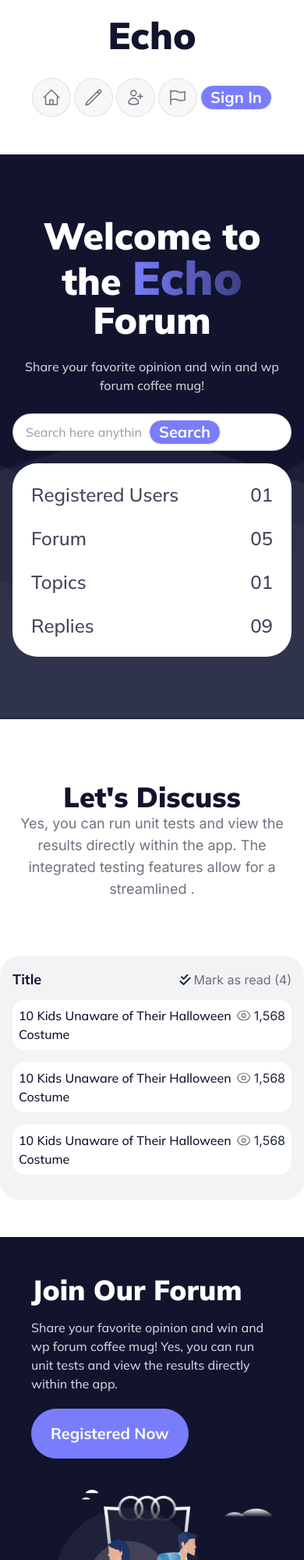
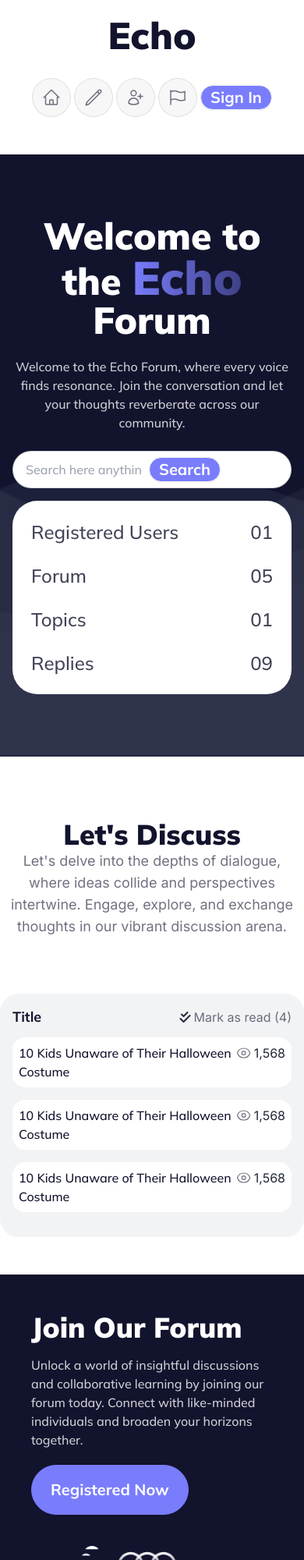
Before and after one commit to Shahriar-Hossain-Alvi/echo-forum, a plain HTML site: page index.html in a window 390 px wide. Shown: the top 2000 px of the page at 78% size. Drawn offline with nearby package versions, Linux system fonts and the light colour scheme; no server answers.

Commit message:
replaced dummy texts

```diff
--- a/index.html
+++ b/index.html
@@ -85,9 +85,9 @@
                     <h1 class="text-5xl lg:text-6xl font-black text-white">Welcome to the <span
                             class="font-black text-6xl bg-clip-text text-transparent bg-gradient-to-r from-[#797DFC] to-[#797DFC6E]">Echo</span>
                         Forum</h1>
-                    <p class="py-6 text-base lg:text-xl font-medium text-[#FFFFFFCC]">Share your favorite opinion and
-                        win and wp
-                        forum coffee mug!</p>
+                    <p class="py-6 text-base lg:text-xl font-medium text-[#FFFFFFCC]">Welcome to the Echo Forum, where
+                        every voice finds resonance. Join the conversation and let your thoughts reverberate across our
+                        community.</p>
                     <label class="input input-bordered flex items-center gap-2 rounded-full">
                         <input id="search-field" type="text" class="w-[150px] lg:grow text-[#03071280] font-medium"
                             placeholder="Search here anything" />
@@ -122,9 +122,9 @@
         <section id="discuss">
             <div class="text-center w-full px-3 lg:px-0 lg:w-3/5 mx-auto mb-12">
                 <h2 class="text-4xl font-black text-[#12132D]">Let's Discuss</h2>
-                <p class="text-lg font-inter text-[#12132D99]">Yes, you can run unit tests and view the results directly
-                    within the app. The integrated testing
-                    features allow for a streamlined .</p>
+                <p class="text-lg font-inter text-[#12132D99]">Let's delve into the depths of dialogue, where ideas
+                    collide and perspectives intertwine. Engage, explore, and exchange thoughts in our vibrant
+                    discussion arena.</p>
             </div>
             <!-- spinner2 -->
             <div class="mx-auto container mt-8 text-center" id="spinner2">
@@ -200,10 +200,9 @@
                 <div class="hero-content flex-col lg:flex-row">
                     <div class="pb-6 lg:pb-0">
                         <h1 class="mb-4 text-4xl lg:text-5xl font-black text-white">Join Our Forum</h1>
-                        <p class="mb-5 text-base lg:text-lg font-medium text-[#FFFFFFCC]">Share your favorite opinion
-                            and win and wp
-                            forum coffee mug! Yes, you can run
-                            unit tests and view the results directly within the app.</p>
+                        <p class="mb-5 text-base lg:text-lg font-medium text-[#FFFFFFCC]">Unlock a world of insightful
+                            discussions and collaborative learning by joining our forum today. Connect with like-minded
+                            individuals and broaden your horizons together.</p>
                         <button
                             class="btn btn-lg bg-[#797DFC] border border-[#797DFC] text-white rounded-full text-center text-xl font-bold hover:border hover:border-[#797DFC] hover:bg-white hover:text-[#797DFC]">Registered
                             Now</button>
@@ -221,8 +220,8 @@
         <section class="mb-24 px-4">
             <div class="text-center w-full px-3 lg:px-0 lg:w-3/5 mx-auto mb-12">
                 <h2 class="text-4xl font-black text-[#12132D]">Latest Posts</h2>
-                <p class="text-lg font-inter text-[#12132D99]">Yes, you can run unit tests and view the results directly
-                    within the app. The integrated testing features allow for a streamlined.</p>
+                <p class="text-lg font-inter text-[#12132D99]">Stay up-to-date with the pulse of our community. Explore
+                    the freshest insights and discussions in our Latest Posts section.</p>
             </div>
             <!-- spinner3 -->
             <div class="mx-auto container mt-8 text-center" id="spinner3">
@@ -245,8 +244,7 @@
             <aside class="max-w-xl">
                 <h2 class="text-4xl font-black text-[#12132D] pb-4">Echo </h2>
                 <p class="text-[#12132DB2]">
-                    Contrary to popular belief, Lorem Ipsum is not simply random text. It has roots in a piece of
-                    classical Latin literature from 45 BC
+                    Stay Connected" - Your Gateway to Continued Engagement!
                 </p>
             </aside>
             <nav>
@@ -259,7 +257,7 @@
             </nav>
         </div>
         <div class="border-t border-[#30325E1A] pt-12 w-full">
-            <p>Copyright © 2024 - All right reserved by ACME Industries Ltd</p>
+            <p>Copyright &copy; 2024 - All right reserved by Echo Forum</p>
         </div>
     </footer>
 
```
